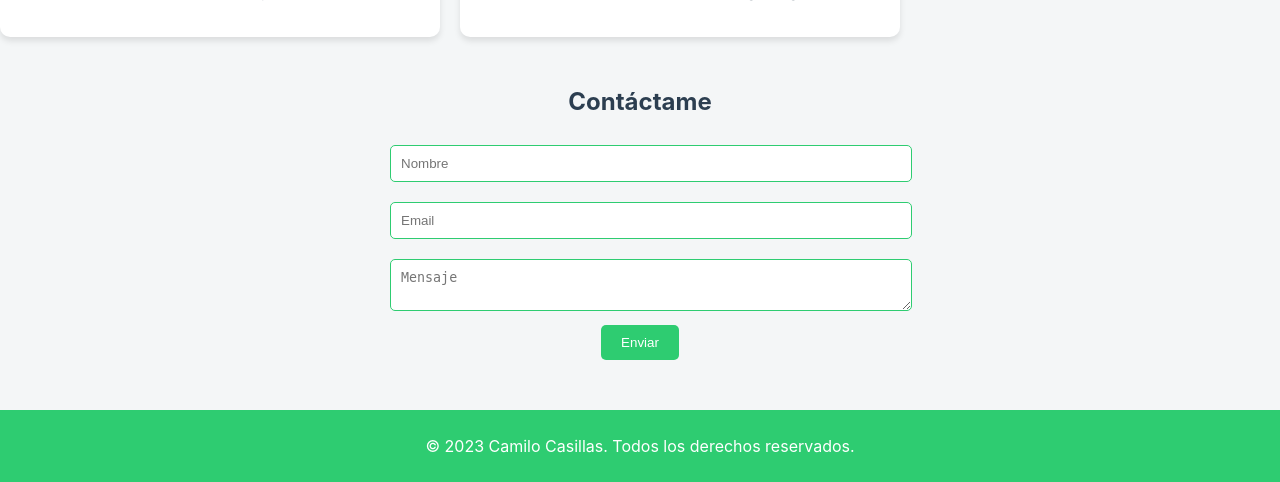
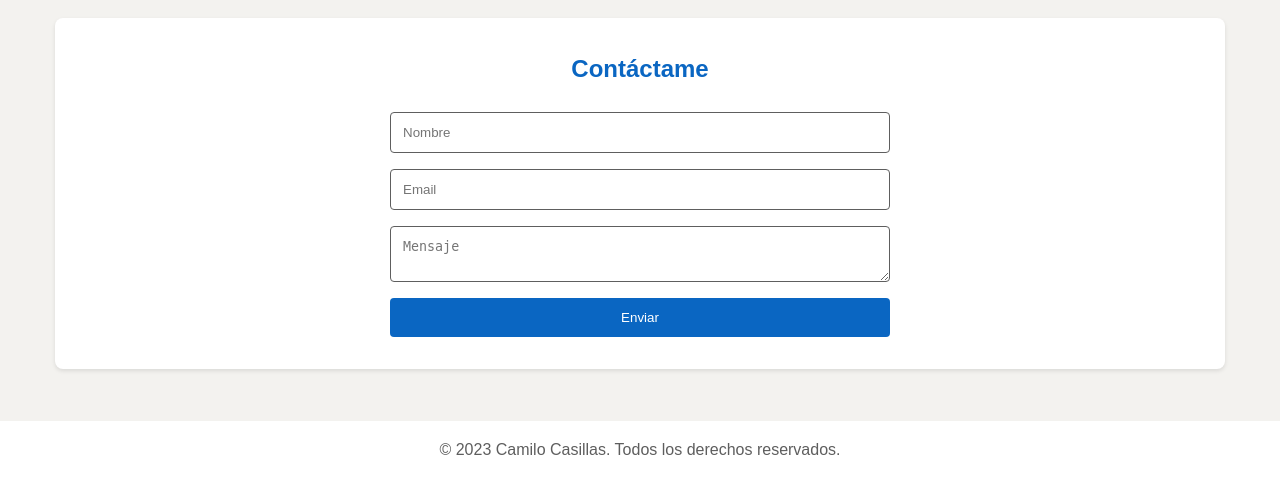
Before and after one commit to Ccasilimas/Website, a PHP site: page / in a window 1280 px wide. Shown: the part 1145-1627 px from the top of the page. After the commit the page ends 1600 px from the top, so only its background shows below. Run offline with PHP 8.4, Linux system fonts and the light colour scheme.

Commit message:
Update styles.css

```diff
--- a/styles.css
+++ b/styles.css
@@ -1,96 +1,180 @@
 :root {
-    --color-primary: #2ecc71;
-    --color-secondary: #27ae60;
-    --color-background: #f4f6f7;
-    --color-text: #2c3e50;
+  --primary-color: #0A66C2;
+  --secondary-color: #5E5E5E;
+  --background-color: #F3F2EF;
+  --text-color: #000000;
+  --white: #FFFFFF;
+}
+
+* {
+  margin: 0;
+  padding: 0;
+  box-sizing: border-box;
 }
 
 body {
-    font-family: 'Inter', sans-serif;
-    background-color: var(--color-background);
-    color: var(--color-text);
-    margin: 0;
-    padding: 0;
+  font-family: 'Arial', sans-serif;
+  line-height: 1.6;
+  background-color: var(--background-color);
+  color: var(--text-color);
 }
 
+/* Navigation */
 header {
-    background-color: var(--color-primary);
-    padding: 10px 20px;
+  background-color: var(--white);
+  box-shadow: 0 2px 4px rgba(0,0,0,0.1);
+  position: fixed;
+  width: 100%;
+  top: 0;
+  z-index: 1000;
 }
 
 nav ul {
-    list-style-type: none;
   display: flex;
   justify-content: center;
-    margin: 0;
-    padding: 0;
+  list-style: none;
+  padding: 1rem 0;
 }
 
 nav ul li {
-    margin: 0 10px;
+  margin: 0 1rem;
 }
 
 nav ul li a {
-    color: white;
   text-decoration: none;
+  color: var(--secondary-color);
+  font-weight: 600;
+  transition: color 0.3s ease;
 }
 
+nav ul li a:hover {
+  color: var(--primary-color);
+}
+
+/* Main Content */
+main {
+  max-width: 1200px;
+  margin: 0 auto;
+  padding: 80px 15px 20px;
+}
+
+/* Hero Section */
 .hero {
-    background: linear-gradient(135deg, var(--color-primary), var(--color-secondary));
-    color: white;
   text-align: center;
-    padding: 50px 0;
+  background-color: var(--white);
+  padding: 2rem;
+  border-radius: 8px;
+  box-shadow: 0 2px 4px rgba(0,0,0,0.1);
+  margin-bottom: 2rem;
 }
 
 .profile img {
+  width: 150px;
+  height: 150px;
   border-radius: 50%;
-    width: 200px;
-    border: 4px solid white;
+  object-fit: cover;
+  border: 4px solid var(--primary-color);
 }
 
+.profile h1 {
+  margin-top: 1rem;
+  color: var(--primary-color);
+}
+
+.profile p {
+  color: var(--secondary-color);
+}
+
+/* Services Section */
 .services, .projects, .contact {
-    margin: 50px 0;
+  background-color: var(--white);
+  padding: 2rem;
+  border-radius: 8px;
+  box-shadow: 0 2px 4px rgba(0,0,0,0.1);
+  margin-bottom: 2rem;
+}
+
+.services h2, .projects h2, .contact h2 {
   text-align: center;
+  color: var(--primary-color);
+  margin-bottom: 1.5rem;
 }
 
 .service-grid, .project-grid {
   display: grid;
-    grid-template-columns: repeat(3, 1fr);
-    gap: 20px;
+  grid-template-columns: repeat(auto-fit, minmax(250px, 1fr));
+  gap: 1rem;
 }
 
 .service, .project {
-    background: white;
-    padding: 20px;
-    border-radius: 10px;
-    box-shadow: 0 4px 6px rgba(0,0,0,0.1);
+  text-align: center;
+  padding: 1rem;
+  background-color: var(--background-color);
+  border-radius: 8px;
+  transition: transform 0.3s ease;
 }
 
+.service:hover, .project:hover {
+  transform: scale(1.05);
+}
+
+.project img {
+  width: 100%;
+  height: 250px;
+  object-fit: cover;
+  border-radius: 8px;
+}
+
+/* Contact Form */
 .contact form {
+  display: flex;
+  flex-direction: column;
   max-width: 500px;
   margin: 0 auto;
 }
 
-  .contact input, .contact textarea {
-    width: 100%;
-    padding: 10px;
-    margin: 10px 0;
-    border: 1px solid var(--color-primary);
-    border-radius: 5px;
+.contact input,
+.contact textarea {
+  margin-bottom: 1rem;
+  padding: 0.75rem;
+  border: 1px solid var(--secondary-color);
+  border-radius: 4px;
 }
 
 .contact button {
-    background-color: var(--color-primary);
-    color: white;
+  background-color: var(--primary-color);
+  color: var(--white);
   border: none;
-    padding: 10px 20px;
-    border-radius: 5px;
+  padding: 0.75rem;
+  border-radius: 4px;
   cursor: pointer;
+  transition: background-color 0.3s ease;
 }
 
+.contact button:hover {
+  background-color: #084298;
+}
+
+/* Footer */
 footer {
-    background-color: var(--color-primary);
-    color: white;
   text-align: center;
-    padding: 10px 0;
+  padding: 1rem;
+  background-color: var(--white);
+  color: var(--secondary-color);
 }
+
+/* Responsive Design */
+@media screen and (max-width: 768px) {
+  nav ul {
+    flex-direction: column;
+    align-items: center;
+  }
+
+  nav ul li {
+    margin: 0.5rem 0;
+  }
+
+  .service-grid, .project-grid {
+    grid-template-columns: 1fr;
+  }
+}
```
Lines whose indentation alone changed are shown as unchanged.
